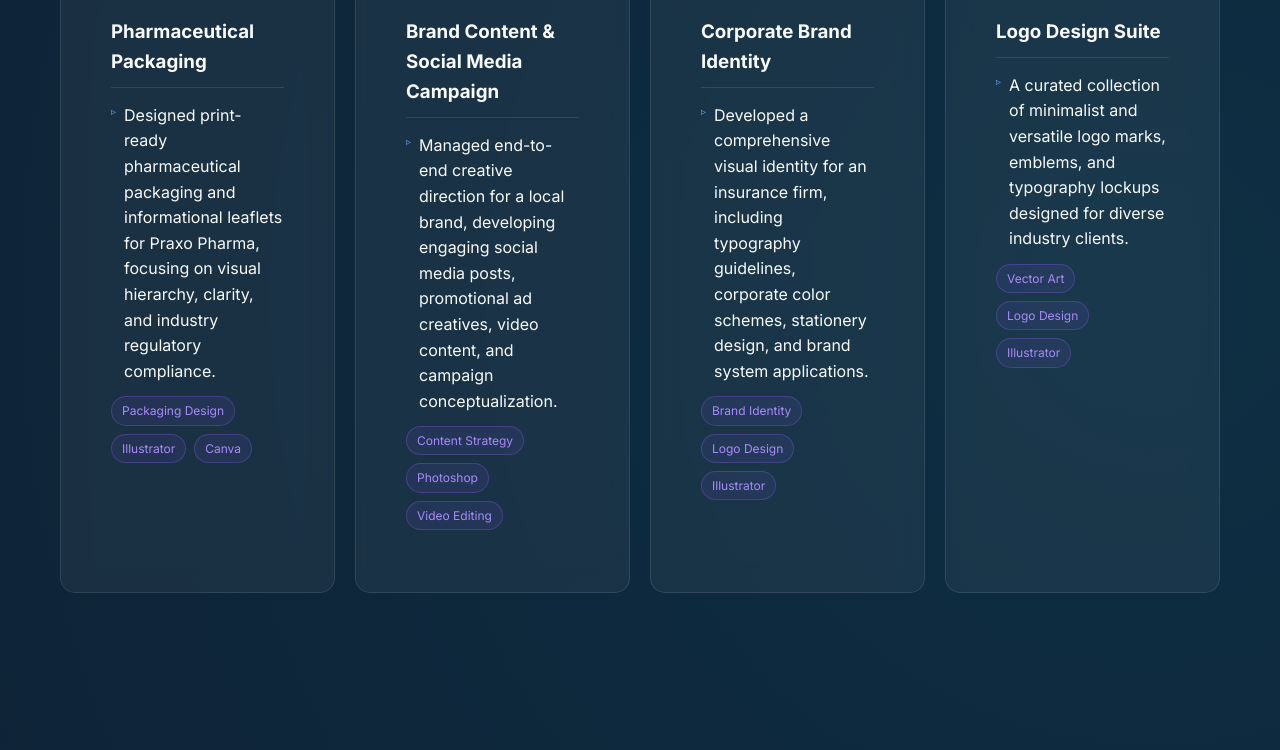
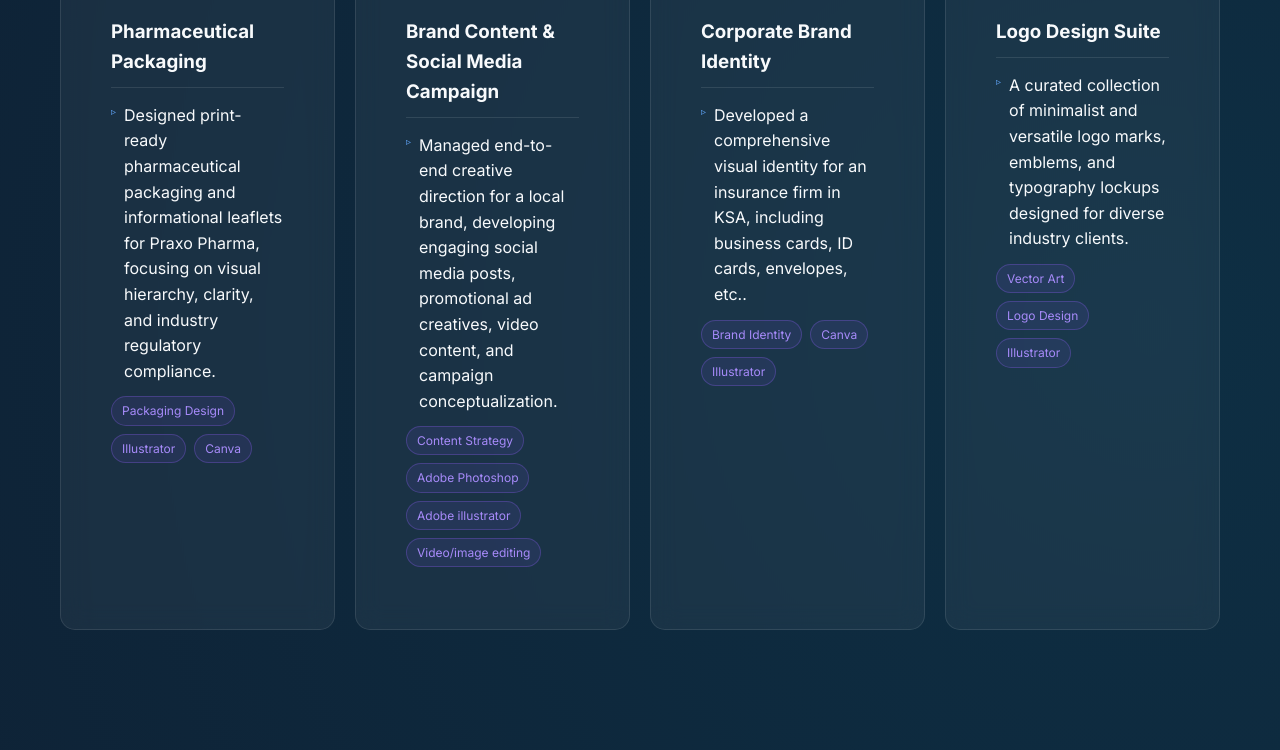
Before and after one commit to tasneem1117/portfolio, a plain HTML site: page index.html in a window 1280 px wide. Shown: the part 5971-6721 px from the top of the page. Drawn offline with Linux system fonts and the light colour scheme.

Commit message:
index.html

```diff
--- a/index.html
+++ b/index.html
@@ -340,15 +340,16 @@
             <!-- Project 2: Social Media & Creative Direction -->
             <div class="project-card glass-card">
                 <div class="project-image">
-                    <img src="images/social-media.jpg" alt="Local brand marketing assets" class="project-img-src">
+                    <img src="images/02 UNTOLD2.png" alt="Local brand marketing assets" class="project-img-src">
                 </div>
                 <div class="project-content">
                     <h3>Brand Content & Social Media Campaign</h3>
                     <p>Managed end-to-end creative direction for a local brand, developing engaging social media posts, promotional ad creatives, video content, and campaign conceptualization.</p>
                     <div class="tech-stack">
                         <span>Content Strategy</span>
-                        <span>Photoshop</span>
-                        <span>Video Editing</span>
+                        <span>Adobe Photoshop</span>
+                        <span>Adobe illustrator</span>
+                        <span>Video/image editing</span>
                     </div>
                 </div>
             </div>
@@ -356,14 +357,14 @@
             <!-- Project 3: Insurance Identity -->
             <div class="project-card glass-card">
                 <div class="project-image">
-                    <img src="images/insurance-brand.jpg" alt="Insurance company brand identity" class="project-img-src">
+                    <img src="images/BC2.pngfile" alt="Insurance company brand identity" class="project-img-src">
                 </div>
                 <div class="project-content">
                     <h3>Corporate Brand Identity</h3>
-                    <p>Developed a comprehensive visual identity for an insurance firm, including typography guidelines, corporate color schemes, stationery design, and brand system applications.</p>
+                    <p>Developed a comprehensive visual identity for an insurance firm in KSA, including business cards, ID cards, envelopes, etc..</p>
                     <div class="tech-stack">
                         <span>Brand Identity</span>
-                        <span>Logo Design</span>
+                        <span>Canva</span>
                         <span>Illustrator</span>
                     </div>
                 </div>
@@ -372,7 +373,7 @@
             <!-- Project 4: Logo Design Collection -->
             <div class="project-card glass-card">
                 <div class="project-image">
-                    <img src="images/logo-collection.jpg" alt="Logo design collection" class="project-img-src">
+                    <img src="images/nafas logo.png" alt="Logo design collection" class="project-img-src">
                 </div>
                 <div class="project-content">
                     <h3>Logo Design Suite</h3>
```
